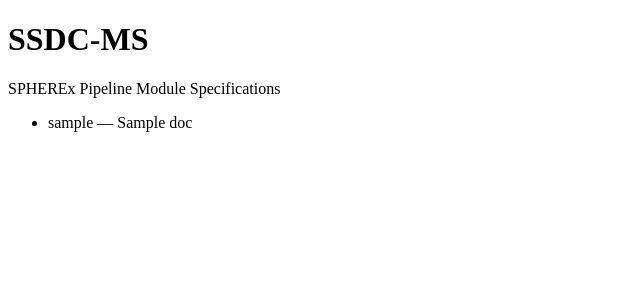
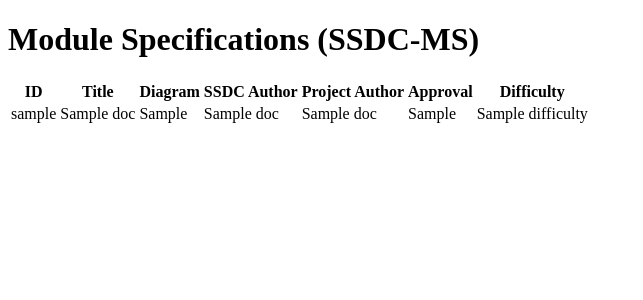
Before and after one commit to SPHEREx/spherex-doc-portal, a Python web app: template src/spherexportal/pages/templates/ssdc-ms.html.jinja in a window 1280 px wide. Shown: the part 204-504 px from the top of the page, without its empty margins (0-643 px from the left). Run offline with Jinja, Linux system fonts and the light colour scheme; the template is opened without the code that fills it: most values are stand-ins (such as "Sample title", 1, 10 or a date in 2020).

Commit message:
Build SSDC-MS table with sorting page
- Use a table for the SSDC-MS document index
- Use sortable (https://github.com/tofsjonas/sortable) as a vanilla-js
  table sorting library
- For the diagram index, introduce a sorted diagram index attribute with
  leading zeros to ensure that the LN.M style ID is sortable.

```diff
--- a/src/spherexportal/pages/templates/base.html.jinja
+++ b/src/spherexportal/pages/templates/base.html.jinja
@@ -30,6 +30,8 @@
       {% endblock content %}
     </main>
   </div>
+
+  <script src="https://cdn.jsdelivr.net/gh/tofsjonas/sortable/sortable.min.js"></script>
 </body>
 
 </html>
--- a/src/spherexportal/pages/templates/ssdc-ms.html.jinja
+++ b/src/spherexportal/pages/templates/ssdc-ms.html.jinja
@@ -1,15 +1,39 @@
 {% extends "base.html.jinja" %}
 
-{% block title %}SPHEREx SSDC-MS Documents{% endblock %}
+{% block title %}SPHEREx Module Specifications (SSDC-MS){% endblock %}
 
 {% block content %}
-<h1>SSDC-MS</h1>
+<h1>Module Specifications (SSDC-MS)</h1>
 
-<p>SPHEREx Pipeline Module Specifications</p>
+{% if category.projects %}
+<table class="sortable asc spherex-project-table">
+  <thead>
+    <tr>
+      <th>ID</th>
+      <th>Title</th>
+      <th>Diagram</th>
+      <th>SSDC Author</th>
+      <th>Project Author</th>
+      <th>Approval</th>
+      <th>Difficulty</th>
+    </tr>
+  </thead>
+  <tbody>
+    {% for doc in category.projects|sort(attribute="diagram_ref") %}
+    <tr>
+      <td>{{ doc.handle }}</td>
+      <td>{{ doc.title }}</td>
+      <td data-sort="{{doc.sortable_diagram_ref}}">{{ doc.diagram_ref }}</td>
+      <td>{{ doc.ssdc_author_name }}</td>
+      <td>{{ doc.project_contact_name }}</td>
+      <td>{{ doc.approval_str }}</td>
+      <td>{{ doc.difficulty }}</td>
+    </tr>
+    {% endfor %}
+  </tbody>
+</table>
 
-<ul>
-    {% for doc in category.projects %}
-    <li>{{doc.handle}} &mdash; {{ doc.title }}</li>
-    {% endfor %}
-</ul>
+{% else %}
+<p>No documents available.</p>
+{% endif %}
 {% endblock %}
--- a/src/styles/components/_index.scss
+++ b/src/styles/components/_index.scss
@@ -1,4 +1,6 @@
 @use 'button';
 @use 'main-nav';
+@use 'sortable-table';
 @use 'page';
 @use 'page-header';
+@use 'project-table';
```
Also changed, not shown: src/spherexportal/domain.py (+8 -0 lines), src/styles/components/_project-table.scss (added, +22 -0 lines), src/styles/components/_sortable-table.scss (added, +50 -0 lines), tests/dataset.example.yaml (+1 -1 lines).
